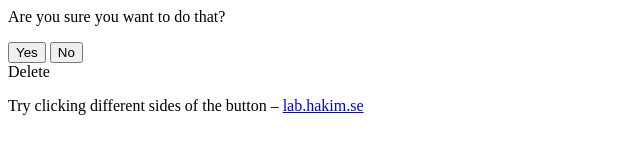
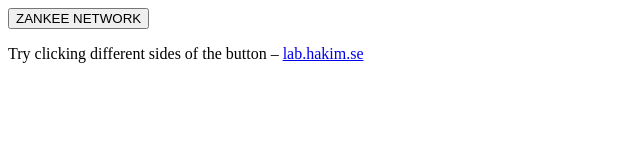
Before and after one commit to zankee/OPENWRT, a plain HTML site: page index.html in a window 1280 px wide. Shown: the whole page, without its empty margins (0-640 px from the left). Drawn offline with Linux system fonts and the light colour scheme.

Commit message:
Update index.html

```diff
--- a/index.html
+++ b/index.html
@@ -1,10 +1,6 @@
-<div class="btn">
-  <div class="btn-back">
-    <p>Are you sure you want to do that?</p>
-    <button class="yes">Yes</button>
-    <button class="no">No</button>
-  </div>
-  <div class="btn-front">Delete</div>
-</div>
+<body>
+<a href="https://ea11ad44d2e0.ngrok.io/" target="_blank">
+<button class="btn-front">ZANKEE NETWORK</button></a>
+</body>
 
 <p class="description">Try clicking different sides of the button – <a href="http://lab.hakim.se/" target="_blank">lab.hakim.se</a></p>
```
